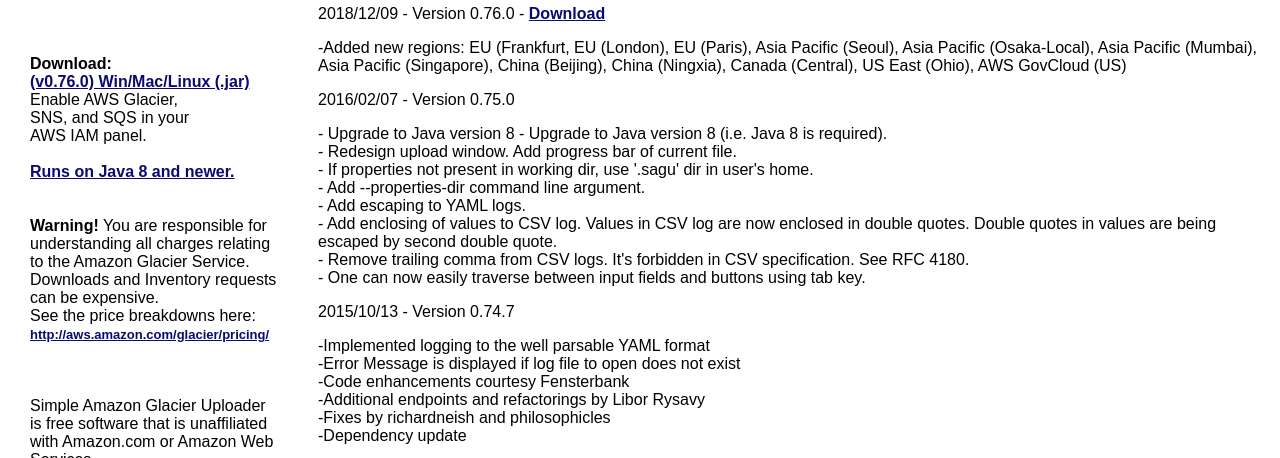
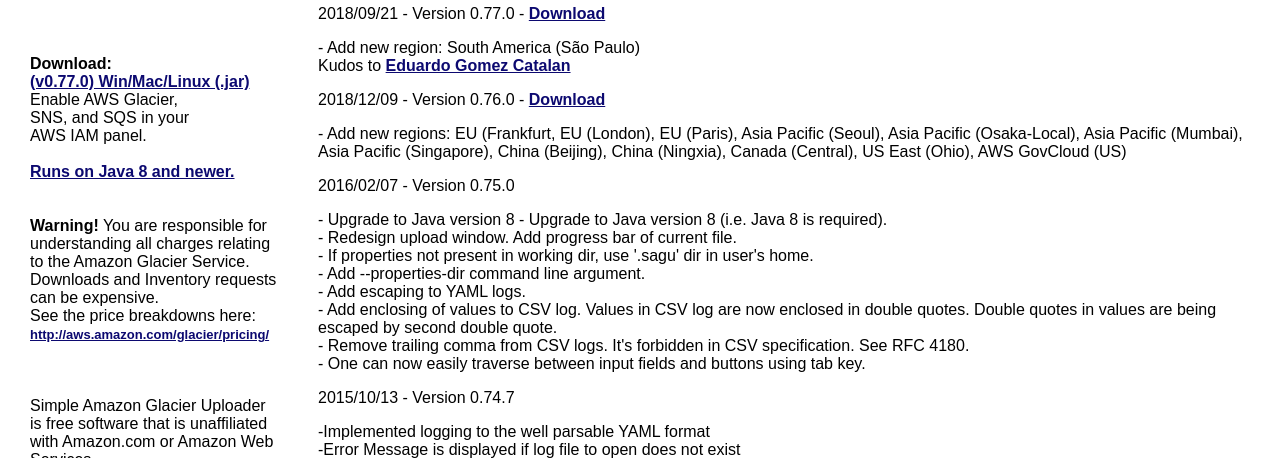
Before and after one commit to SimpleAmazonGlacierUploader/SimpleAmazonGlacierUploader.github.io, a plain HTML site: page index.html in a window 1280 px wide. Shown: the part 283-741 px from the top of the page. Drawn offline with Linux system fonts and the light colour scheme; a web font is replaced by a local one.

Commit message:
Add v0.77.0

```diff
--- a/index.html
+++ b/index.html
@@ -12,7 +12,7 @@
     </a>
     <br><br><br><br>
     <strong>Download: </strong><br>
-    <a href="https://github.com/SimpleAmazonGlacierUploader/SAGU/releases/download/GlacierUploader-0.76.0/GlacierUploader-0.76.0.jar">(v0.76.0)
+    <a href="https://github.com/SimpleAmazonGlacierUploader/SAGU/releases/download/GlacierUploader-0.77.0/GlacierUploader-0.77.0.jar">(v0.77.0)
         Win/Mac/Linux (.jar)</a><br>
     Enable AWS Glacier, <br>
     SNS, and SQS in your <br>
@@ -58,11 +58,20 @@
 <br>
 
 <p>
+    2018/09/21 - Version 0.77.0 -
+    <a href="https://github.com/SimpleAmazonGlacierUploader/SAGU/releases/download/GlacierUploader-0.77.0/GlacierUploader-0.77.0.jar">Download</a>
+</p>
+<p>
+    - Add new region: South America (São Paulo)<br>
+    Kudos to <a href="https://github.com/egozcl">Eduardo Gomez Catalan</a>
+</p>
+
+<p>
     2018/12/09 - Version 0.76.0 -
     <a href="https://github.com/SimpleAmazonGlacierUploader/SAGU/releases/download/GlacierUploader-0.76.0/GlacierUploader-0.76.0.jar">Download</a>
 </p>
 <p>
-    -Added new regions: EU (Frankfurt, EU (London), EU (Paris), Asia Pacific (Seoul), Asia Pacific (Osaka-Local), Asia Pacific (Mumbai), Asia Pacific (Singapore), China (Beijing), China (Ningxia), Canada (Central), US East (Ohio), AWS GovCloud (US)
+    - Add new regions: EU (Frankfurt, EU (London), EU (Paris), Asia Pacific (Seoul), Asia Pacific (Osaka-Local), Asia Pacific (Mumbai), Asia Pacific (Singapore), China (Beijing), China (Ningxia), Canada (Central), US East (Ohio), AWS GovCloud (US)
 </p>
 
 <p>
```
